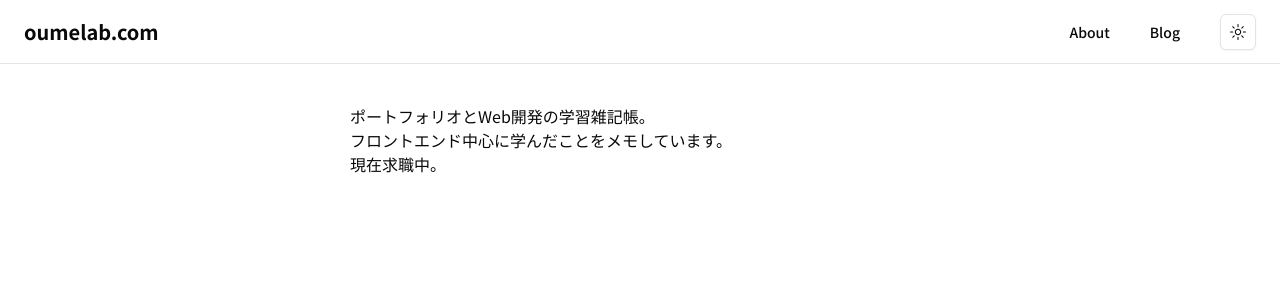
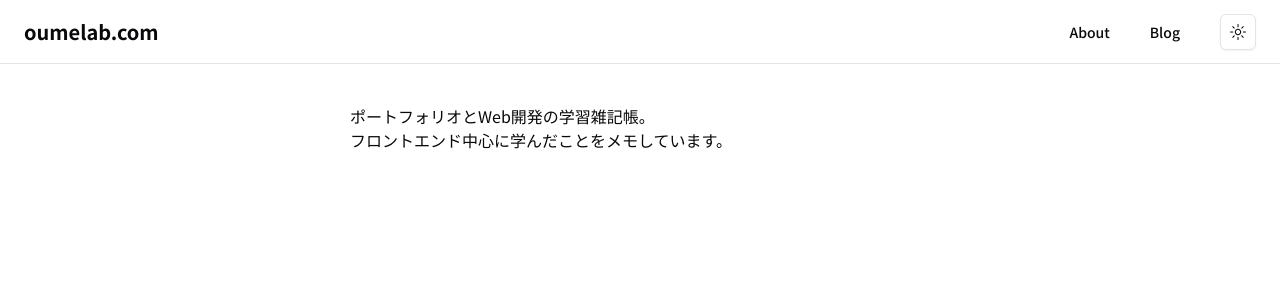
Before and after one commit to oumelab/iwatak.me, a Next.js app: page / in a window 1280 px wide. Shown: the top 300 px of the page. Built offline with nearby package versions, Linux system fonts and the light colour scheme.

Commit message:
fix: 記事を修正

```diff
--- a/app/page.tsx
+++ b/app/page.tsx
@@ -4,7 +4,6 @@ export default function Home() {
   return (
     <div className="max-w-[580px] mx-auto py-2">
       <p className="">ポートフォリオとWeb開発の学習雑記帳。<br />フロントエンド中心に学んだことをメモしています。</p>
-      <p>現在求職中。</p>
     </div>
   );
 }
--- a/components/pagination.tsx
+++ b/components/pagination.tsx
@@ -1,6 +1,5 @@
 'use client';
 
-// import Link from "next/link";
 import { paginate } from "@/lib/paginate";
 import {
   Pagination as _Pagination,
```
